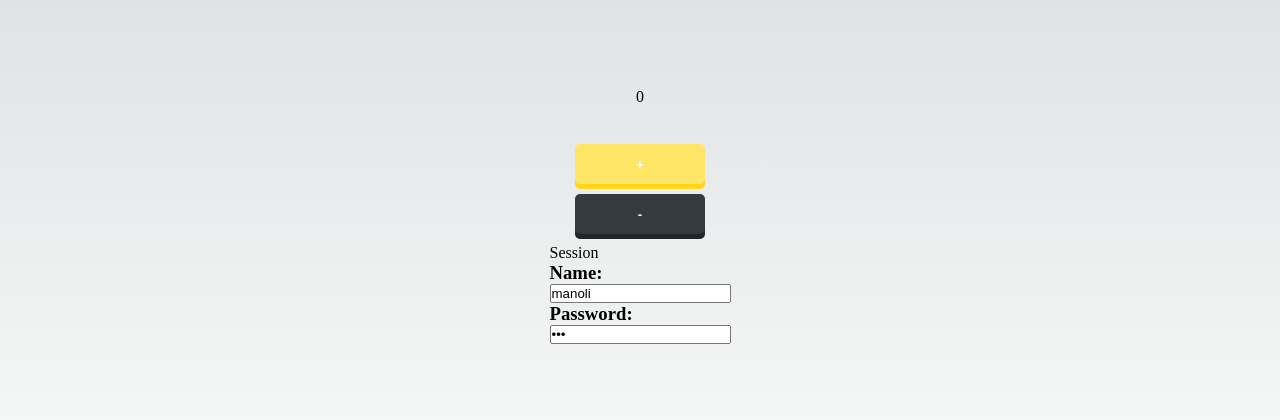
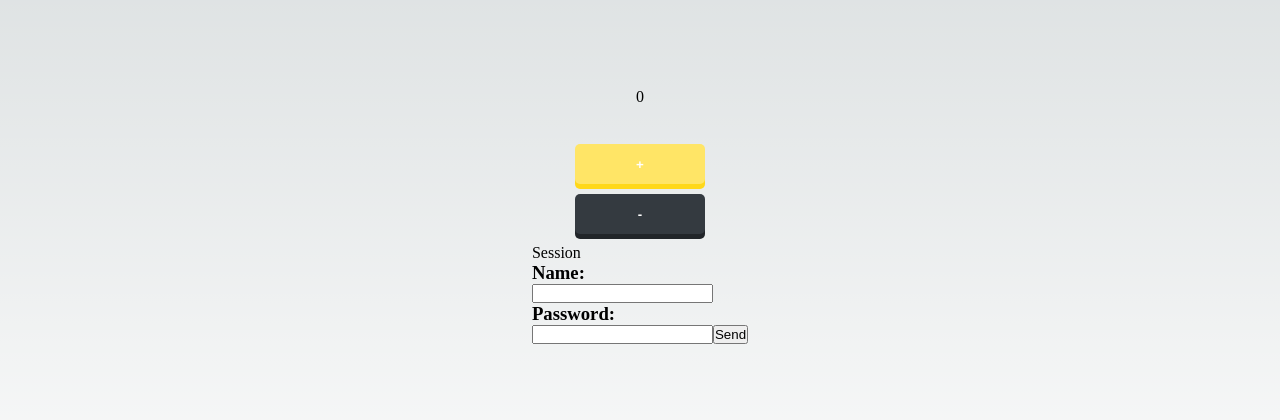
Before and after one commit to Aluonam/pt_080224, a Next.js app: page / in a window 1280 px wide. Shown: the part 184-604 px from the top of the page. Built offline with nearby package versions, Linux system fonts and the light colour scheme.

Commit message:
generics

```diff
--- a/components/session/Session.jsx
+++ b/components/session/Session.jsx
@@ -3,17 +3,21 @@ import React, { useState } from 'react'
 export const Session = () => {
 
     const [user, setUser] = useState({
-        userName: 'manoli',
-        userPass: '123'
+        userName: '',
+        userPass: ''
     })
+
+    const sendData = () => {
+        const newArr = structuredClone(user)
+        console.log(newArr)
+    }
   return (
     <div>Session
-
         <h3>Name:</h3>
         <input type='text' value={user.userName} onChange={(e)=>{setUser({...user, name: e.target.value})}}></input>
         <h3>Password:</h3>
         <input type='password' value={user.userPass} onChange={(e)=>{setUser({...user, pass: e.target.value})}}></input>
-
+        <button onClick={()=>{sendData()}}>Send</button>
     </div>
   )
 }
```
